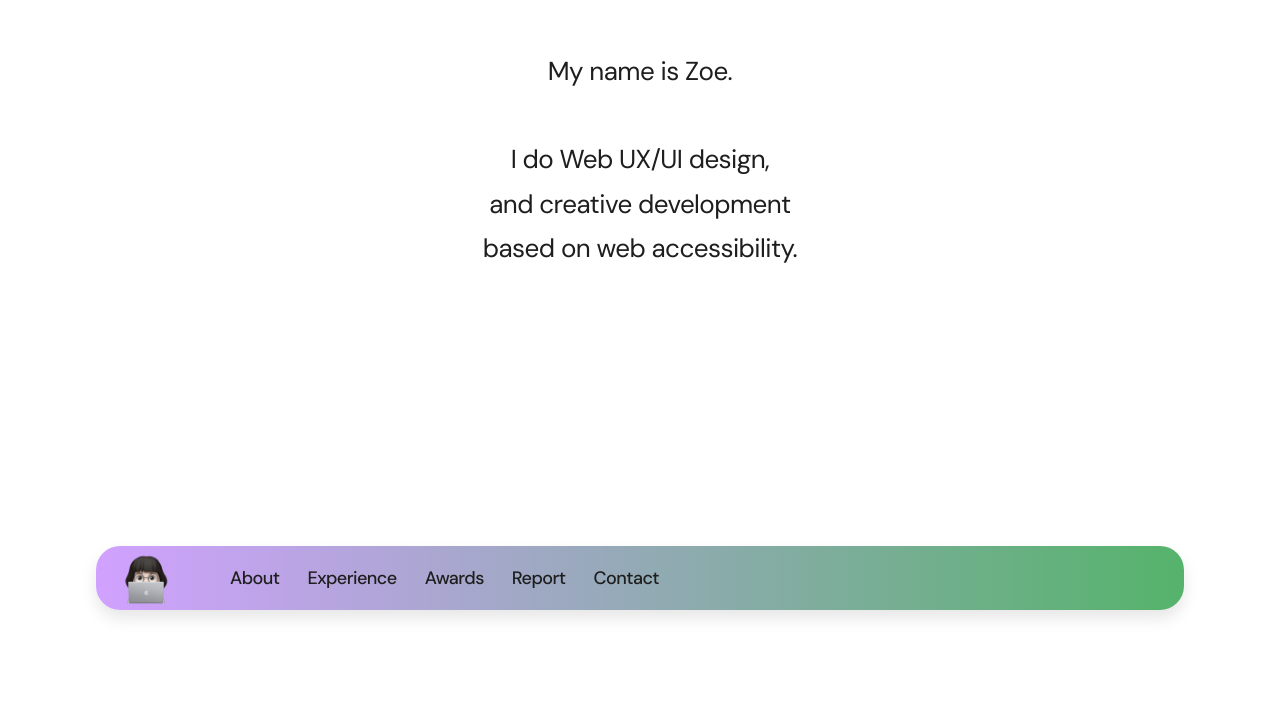
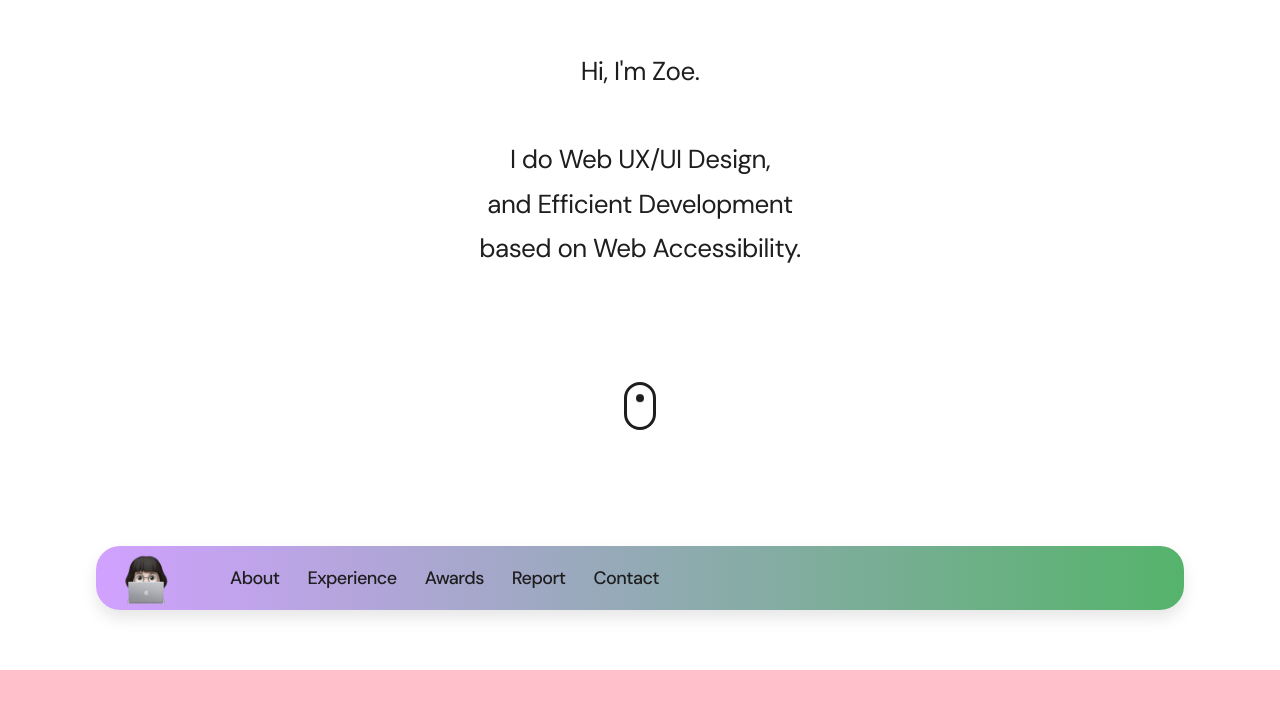
Before and after one commit to zoe-kim/Portfolio, a plain HTML site: page index.html in a window 1280 px wide. Shown: the part 130-838 px from the top of the page. Drawn offline with Linux system fonts and the light colour scheme; some icons are missing.

Commit message:
#scrollBtn 버튼 구현 완료
210719 07:00pm

```diff
--- a/css/main.scss
+++ b/css/main.scss
@@ -1,10 +1,27 @@
 @charset "utf-8";
 @import "_var", "_mixin";
 
+/* motion keyframes */
+@keyframes scroll {
+  0%, 100% {
+    -moz-transform:translateX(-50%) translateY(0);
+    -ms-transform:translateX(-50%) translateY(0);
+    -webkit-transform:translateX(-50%) translateY(0);
+    transform:translateX(-50%) translateY(0);
+  }
+  40%, 80% {
+    -moz-transform:translateX(-50%) translateY(10px);
+    -ms-transform:translateX(-50%) translateY(10px);
+    -webkit-transform:translateX(-50%) translateY(10px);
+    transform:translateX(-50%) translateY(10px);
+  }
+}
+
+
 // pc (1920px)
-body{height: 2000px;}
+body{height: 2000px;background: pink;}
 #cnt1{
-  height: 100vh;
+  height: 100vh;background: #fff;
   .wrap{
     height: 100%;
     h3{
@@ -12,7 +29,13 @@ body{height: 2000px;}
       position: absolute;top: 50%;left: 0; font-size: 26px;text-align: center;width: 100%;font-weight: 400;line-height: 1.7;
     }
     #scrollBtn{
-
+      @include translateX-50;
+      position: absolute;bottom: 240px;left: 50%;width: 32px;height: 48px;border: 3px solid $black;border-radius: 20px;
+      &::after{
+        @include translateX-50;
+        @include animation(scroll 2s infinite);
+        content: "";position: absolute;top: 8px;left: 50%;width: 8px;height: 8px;background: $black;border-radius: 20px;
+      }
     }
   }
 }
--- a/index.html
+++ b/index.html
@@ -80,11 +80,11 @@
     <h2 class="blind">메인 페이지</h2>
     <div class="wrap">
       <h3>
-        <p>My name is Zoe. </p>
+        <p>Hi, I'm Zoe. </p>
         <br>
-        <p>I do Web UX/UI design, </p>
-        <p>and creative development </p>
-        <p>based on web accessibility. </p>
+        <p>I do Web UX/UI Design, </p>
+        <p>and Efficient Development </p>
+        <p>based on Web Accessibility. </p>
       </h3>
       <button id="scrollBtn" type="button">
         <span class="blind">본문으로 이동</span>
--- a/js/common.js
+++ b/js/common.js
@@ -1,4 +1,5 @@
 $(document).ready(function () {
+
   // 스크롤 이벤트 선언
   $(window).on('scroll', function () {
     // scrollY = 스크롤바의 수직이동거리
@@ -14,8 +15,14 @@ $(document).ready(function () {
     else $('#topBtn').stop().fadeOut();
   });
 
-  // top 이동 버튼을 클릭하면 스크롤바를 0으로 만들기
+  // #topBtn 버튼을 클릭하면 스크롤바를 0으로 만들기
   $('#topBtn').on('click', function () {
     $('html, body').stop().animate({scrollTop: 0}); // html -> ie, body -> 크롬
   });
+
+  // #scrollBtn 버튼을 클릭하면 스크롤바를 813로 만들기
+  $('#scrollBtn').on('click', function () {
+    $('html, body').stop().animate({scrollTop: 813});
+  });
+
 });
```
Also changed, not shown: css/main.css, 1 other file.
